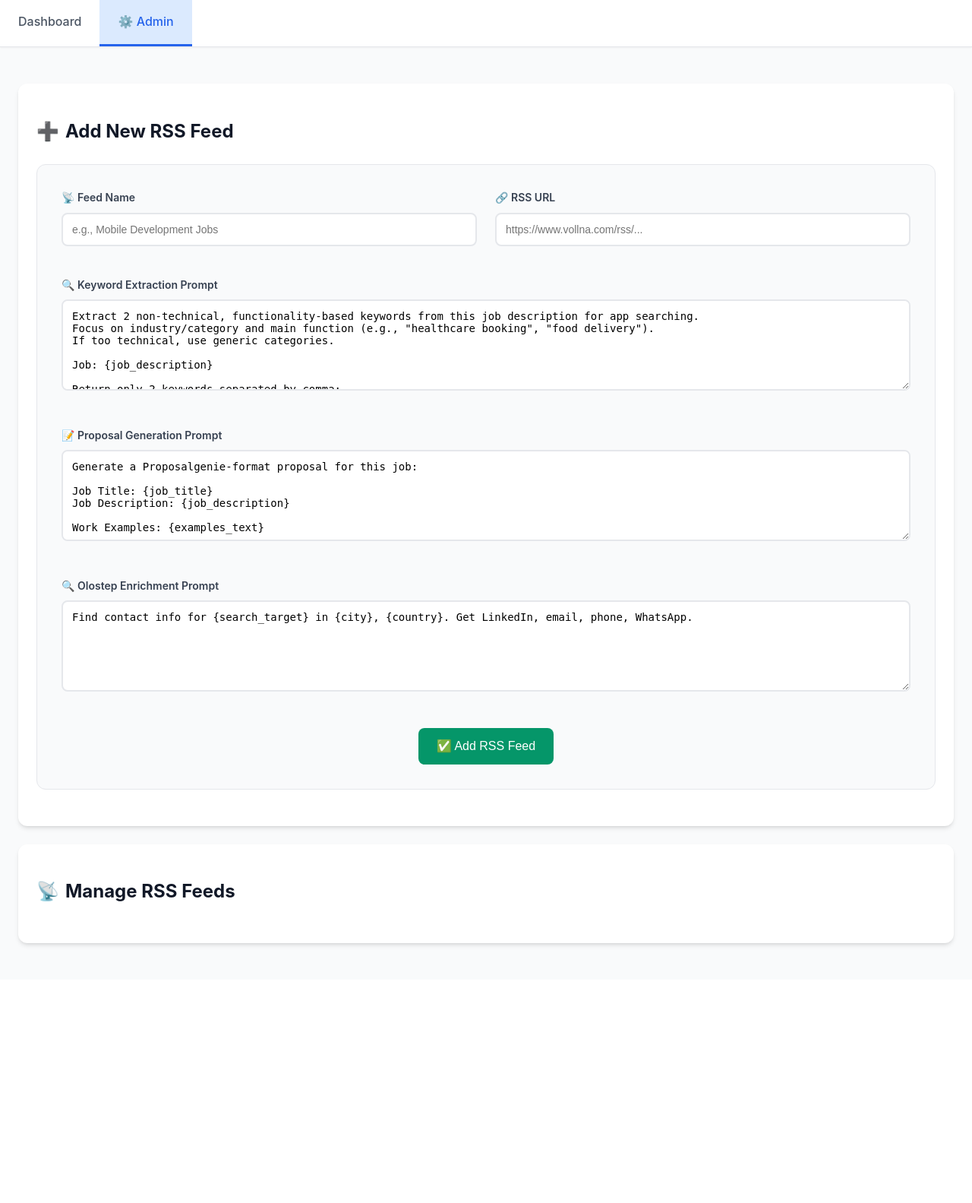
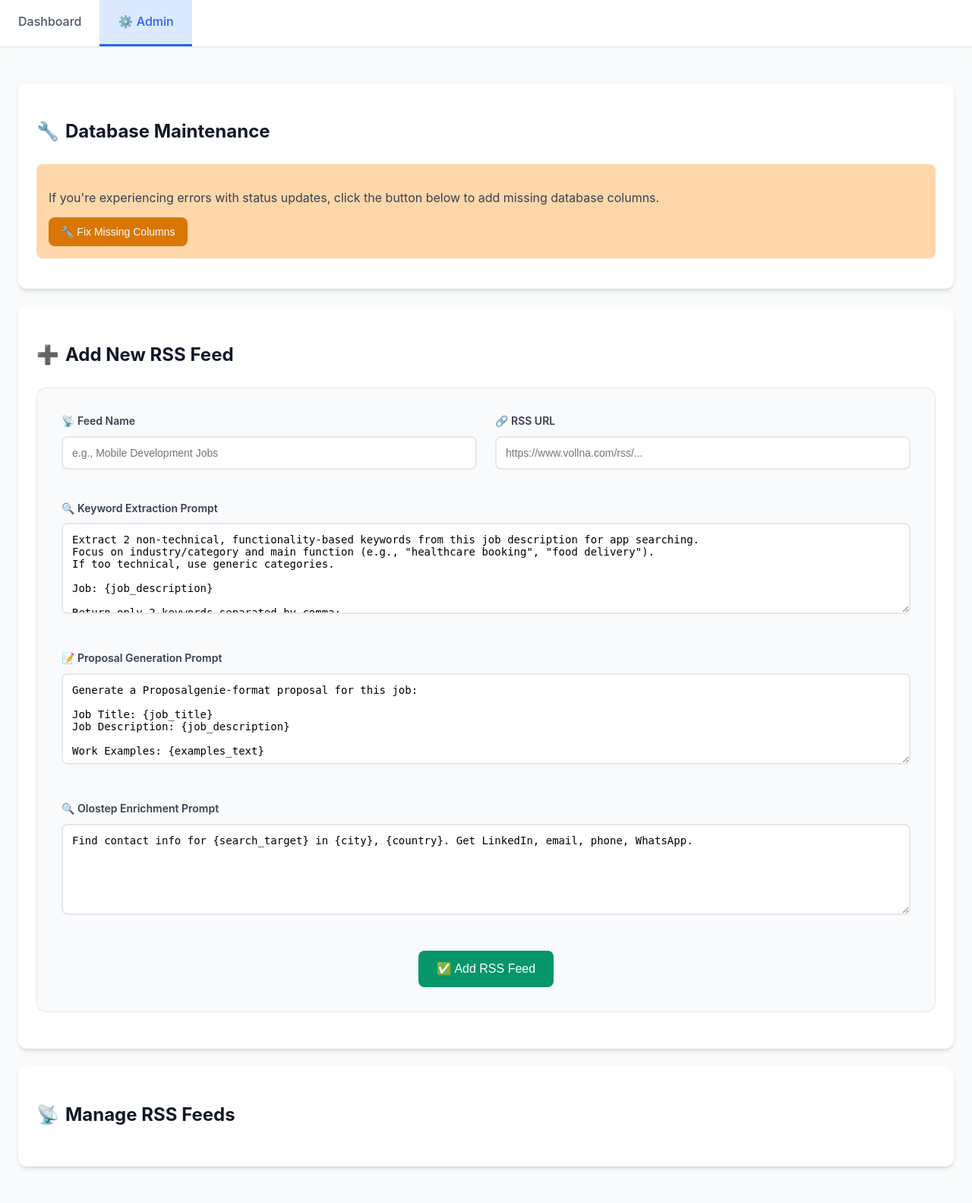
Before and after one commit to mady202220/MindWork, a Flask app: page /admin in a window 1280 px wide. Shown: the part 151-1734 px from the top of the page at 76% size. Before the commit the page ends 1397 px from the top, so only its background shows below. Run offline with Flask 3, Linux system fonts and the light colour scheme; the visitor is signed in with stand-in values (Sample User, id 1); data that the repository does not hold is empty; some libraries are stand-ins or nearby versions.

Commit message:
Fix: Add missing database columns for status updates

```diff
--- a/app.py
+++ b/app.py
@@ -144,7 +144,12 @@ class MultiRSSProposalSystem:
             'skills TEXT',
             'categories TEXT',
             'hourly_rate TEXT',
-            'site TEXT'
+            'site TEXT',
+            'outreach_status TEXT DEFAULT \'Pending\'',
+            'proposal_status TEXT DEFAULT \'Not Submitted\'',
+            'submitted_by TEXT',
+            'enriched_at TEXT',
+            'enriched_by TEXT'
         ]
 
         # Commit table creation before checking counts
@@ -1931,6 +1936,47 @@ def add_status_columns():
         c = conn.cursor()
         is_postgres = os.getenv('DATABASE_URL') is not None
 
+        columns_to_add = [
+            ('outreach_status', 'TEXT DEFAULT \'Pending\''),
+            ('proposal_status', 'TEXT DEFAULT \'Not Submitted\''),
+            ('submitted_by', 'TEXT'),
+            ('enriched_at', 'TEXT'),
+            ('enriched_by', 'TEXT')
+        ]
+
+        added_columns = []
+        existing_columns = []
+
+        for col_name, col_type in columns_to_add:
+            try:
+                if is_postgres:
+                    c.execute(f'ALTER TABLE jobs ADD COLUMN {col_name} {col_type}')
+                else:
+                    c.execute(f'ALTER TABLE jobs ADD COLUMN {col_name} {col_type}')
+                conn.commit()
+                added_columns.append(col_name)
+            except Exception as e:
+                conn.rollback()
+                existing_columns.append(col_name)
+
+        conn.close()
+
+        return jsonify({
+            'success': True,
+            'added': added_columns,
+            'existing': existing_columns,
+            'message': f'Added {len(added_columns)} columns, {len(existing_columns)} already existed'
+        })
+    except Exception as e:
+        return jsonify({'success': False, 'error': str(e)})
+
+@app.route('/fix-missing-columns', methods=['GET', 'POST'])
+def fix_missing_columns():
+    try:
+        conn = system.get_db_connection()
+        c = conn.cursor()
+        is_postgres = os.getenv('DATABASE_URL') is not None
+
         if is_postgres:
             # Add columns to PostgreSQL
             try:
--- a/templates/admin.html
+++ b/templates/admin.html
@@ -39,6 +39,21 @@
     </div>
 
     <div class="container">
+        <!-- Database Maintenance -->
+        <div class="admin-section">
+            <h2 class="section-title">
+                <span>🔧</span>
+                <span>Database Maintenance</span>
+            </h2>
+            <div style="background: var(--warning-orange-light); padding: var(--space-4); border-radius: var(--radius-md); margin-bottom: var(--space-4);">
+                <p style="margin-bottom: var(--space-3); color: var(--gray-700);">
+                    If you're experiencing errors with status updates, click the button below to add missing database columns.
+                </p>
+                <button class="btn btn-warning" onclick="fixMissingColumns()">🔧 Fix Missing Columns</button>
+                <div id="fix-result" style="margin-top: var(--space-3); display: none;"></div>
+            </div>
+        </div>
+
         <!-- Add New RSS Feed -->
         <div class="admin-section">
             <h2 class="section-title">
@@ -142,6 +157,34 @@ Use Unicode formatting, no markdown. Be conversational but professional.</textar
     </div>
 
     <script>
+        function fixMissingColumns() {
+            const resultDiv = document.getElementById('fix-result');
+            resultDiv.style.display = 'block';
+            resultDiv.innerHTML = '<div style="color: var(--primary-blue);">🔄 Checking and adding missing columns...</div>';
+
+            fetch('/add-status-columns', {
+                method: 'POST',
+                headers: {'Content-Type': 'application/json'}
+            })
+            .then(response => response.json())
+            .then(data => {
+                if (data.success) {
+                    resultDiv.innerHTML = `
+                        <div style="color: var(--success-green); padding: var(--space-3); background: var(--success-green-light); border-radius: var(--radius-sm);">
+                            ✅ ${data.message}<br>
+                            <small>Added: ${data.added.join(', ') || 'none'}</small><br>
+                            <small>Already existed: ${data.existing.join(', ') || 'none'}</small>
+                        </div>
+                    `;
+                } else {
+                    resultDiv.innerHTML = `<div style="color: var(--danger-red);">❌ Error: ${data.error}</div>`;
+                }
+            })
+            .catch(error => {
+                resultDiv.innerHTML = `<div style="color: var(--danger-red);">❌ Error: ${error}</div>`;
+            });
+        }
+
         function addRSSFeed() {
             const name = document.getElementById('new-feed-name').value;
             const url = document.getElementById('new-feed-url').value;
```
Also changed, not shown: FIX_STATUS_ERRORS.md (added, +80 -0 lines).
